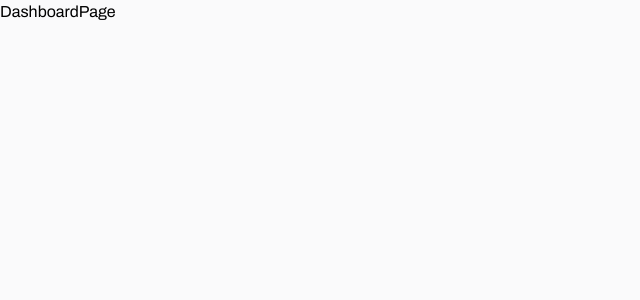
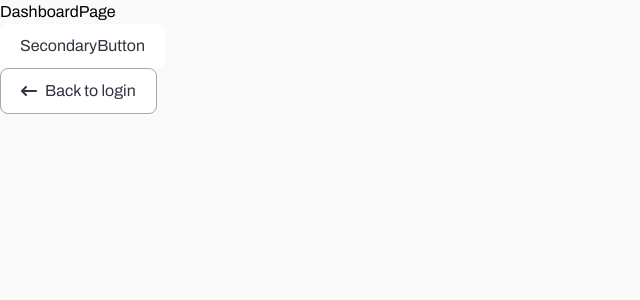
Before and after one commit to amt-theophilus-mercifield/plagiTest, a React (Vite) app in the folder plagicheck/: page /dashboard in a window 1280 px wide. Shown: the top 300 px of the page, without its empty margins (0-640 px from the left). Built offline with nearby package versions, Linux system fonts and the light colour scheme.

Commit message:
secondary button revised

```diff
--- a/plagicheck/src/components/DashboardPage.tsx
+++ b/plagicheck/src/components/DashboardPage.tsx
@@ -1,3 +1,10 @@
+import {SecondaryButton} from "./commons/Button.tsx";
+import {FaArrowLeftLong} from "react-icons/fa6";
+
 export const DashboardPage = () => {
-  return <div>DashboardPage</div>;
+  return <div>DashboardPage
+
+  <SecondaryButton>SecondaryButton</SecondaryButton>
+  <SecondaryButton variant={"plain"}><FaArrowLeftLong />Back to login</SecondaryButton>
+  </div>;
 };
--- a/plagicheck/src/components/commons/Button.tsx
+++ b/plagicheck/src/components/commons/Button.tsx
@@ -1,12 +1,15 @@
 import styled from 'styled-components'
 
 export const Button = styled.button`
+    display: flex;
+    justify-content: center;
+    align-items: center;
+    gap: 8px;
   background-color: #0267ff;
   border: none;
   color: white;
   padding: 10px 20px;
   text-align: center;
-  display: inline-block;
   font-size: 16px;
   cursor: pointer;
   border-radius: 8px;
@@ -25,7 +28,7 @@ export const Button = styled.button`
 
 export const SecondaryButton = styled(Button)`
   background-color: white;
-  border: 1px solid #a6a6ab;
+  border: ${({ variant }) => (variant === 'plain' ? '1px solid #a6a6ab' : 'none')};
   color: #333441;
   &:hover {
     background-color: #e9e9ea;
--- a/plagicheck/src/components/commons/LoginForm.tsx
+++ b/plagicheck/src/components/commons/LoginForm.tsx
@@ -3,9 +3,10 @@ import styled from "styled-components";
 import { Formik, Form, Field } from "formik";
 import { TextField, InputAdornment, IconButton } from "@mui/material";
 import { object, string } from "yup";
-import { Button } from "./Button";
+import {Button, SecondaryButton} from "./Button";
 import { RiMailSendLine } from "react-icons/ri";
 import { FaLock } from "react-icons/fa";
+import { FaArrowLeftLong } from "react-icons/fa6";
 import { FiEye, FiEyeOff } from "react-icons/fi";
 import Logo from "../../assets/plagicheck-logo.png";
 import { useAtom } from "jotai";
@@ -215,12 +216,12 @@ export const LoginForm: React.FC = () => {
               </div>
 
               {forgotPassword && (
-                <Button
+                <SecondaryButton
                   type="submit"
                   className="text-[#1A1A2A]"
                 >
-                  Back to Login
-                </Button>
+                  <FaArrowLeftLong />Back to Login
+                </SecondaryButton>
               )}
             </div>
           </Form>
```
